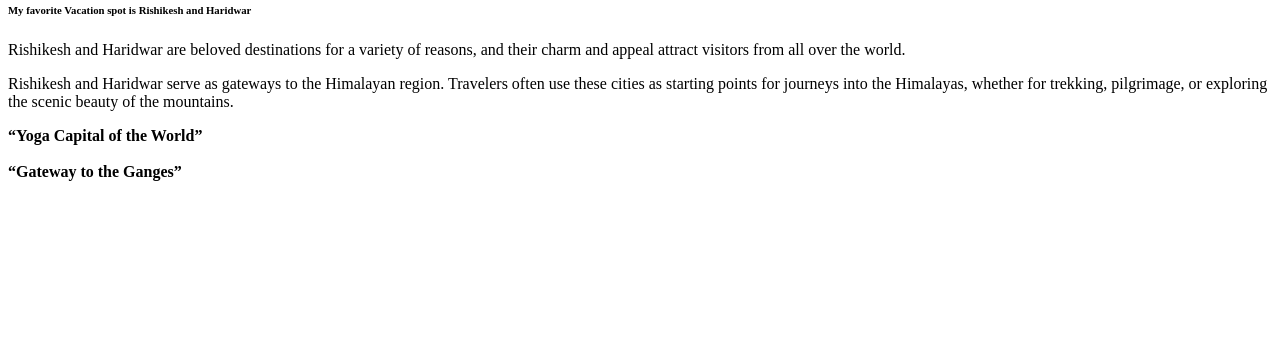
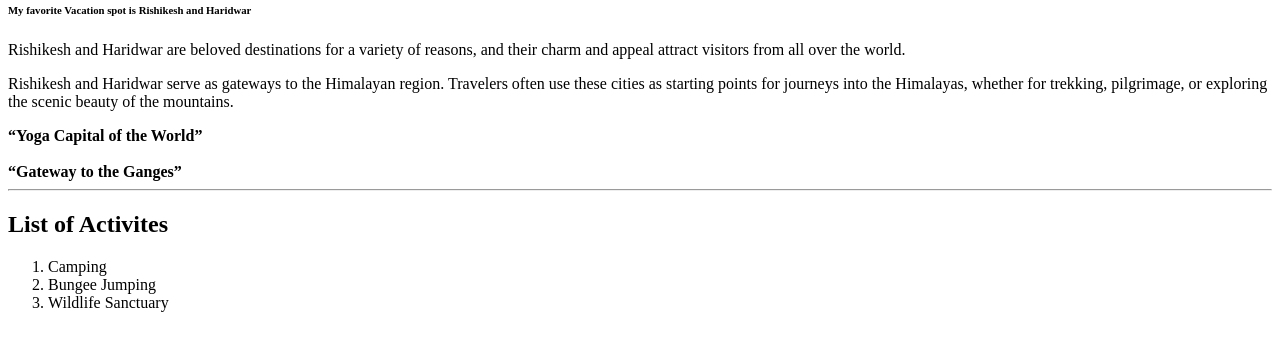
Before and after one commit to 44-563-WebApps-F23/44563-webapps-f23-assignment3-nikhila-mateti, a plain HTML site: page index.html in a window 1280 px wide. Shown: the part 66-414 px from the top of the page. Drawn offline with Linux system fonts and the light colour scheme.

Commit message:
Orderedlist added

```diff
--- a/index.html
+++ b/index.html
@@ -16,5 +16,14 @@
          <strong><q>Yoga Capital of the World</q></strong><br>
          <br>
          <strong><q>Gateway to the Ganges</q></strong>
+         <hr>
+         <h2>List of Activites</h2>
+         <ol>
+            <li>Camping</li>
+            <li>Bungee Jumping</li>
+            <li>Wildlife Sanctuary</li>
+         </ol>
+
+
     </body>
 </html>
```
